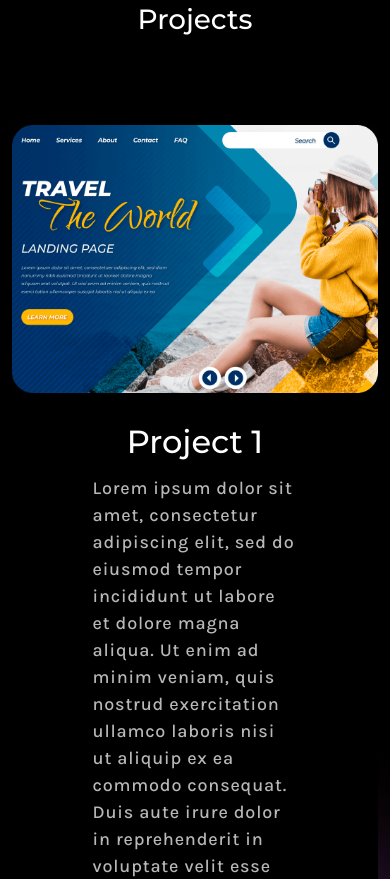
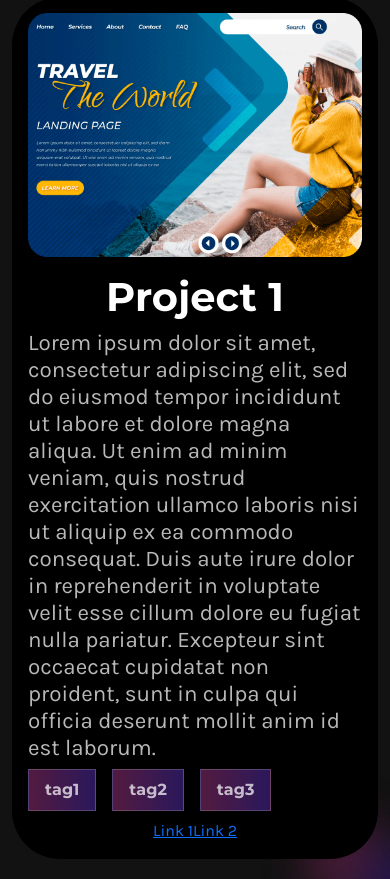
Before and after one commit to Loppersy/Loppersy.github.io, a React (Create React App) app: page / in a window 390 px wide. Shown: the part 920-1799 px from the top of the page. Built offline with nearby package versions, Linux system fonts and the light colour scheme.

Commit message:
navbar mobile transparency fix

```diff
--- a/src/App.css
+++ b/src/App.css
@@ -5,7 +5,6 @@
 @font-face {
   font-family: Karla;
   src: url('./assets/font/Karla-VariableFont_wght.ttf');
-  font-weight: 500;
 }
 * {
   margin: 0;
@@ -78,8 +77,9 @@ p.danger {
   color: red;
 }
 
+/************ Navbar Css ************/
 nav.navbar {
-  padding: 1rem 0;
+  padding: 18px 0;
   position: fixed;
   width: 100%;
   top: 0;
@@ -90,6 +90,7 @@ nav.navbar.scrolled {
   padding: 0px 0;
   background-color: #121212;
 }
+
 nav.navbar a.navbar-brand {
   width: 9%;
 }
@@ -343,124 +344,14 @@ nav.navbar .navbar-toggler[aria-expanded="true"] .navbar-toggler-icon {
 }
 
 /************ Projects Css ************/
-.project {
-  padding: 80px 0;
-  position: relative;
-  background-color: black;
-}
 .project h2 {
-  font-size: 45px;
-  font-weight: 700;
+  font-size: 2.5rem;
+  font-weight: Bold;
   text-align: center;
 }
-.project p {
-  color: #B8B8B8;
-  font-size: 18px;
-  letter-spacing: 0.8px;
-  line-height: 1.5em;
-  margin: 14px auto 30px auto;
-  text-align: center;
-  width: 56%;
-}
-.project .nav.nav-pills {
-  width: 72%;
-  margin: 0 auto;
-  border-radius: 50px;
-  background-color: rgb(255 255 255 / 10%);
-  overflow: hidden;
-}
-.project .nav.nav-pills .nav-item {
-  width: 33.33333%;
-}
-.project .nav.nav-pills .nav-link {
-  background-color: transparent;
-  border-radius: 0;
-  padding: 17px 0;
-  color: #fff;
-  width: 100%;
-  font-size: 17px;
-  letter-spacing: 0.8px;
-  font-weight: 500;
-  position: relative;
-  transition: 0.3s ease-in-out;
-  text-align: center;
-  z-index: 0;
-}
-.project .nav.nav-pills .nav-link::before {
-  content: "";
-  position: absolute;
-  width: 0;
-  height: 100%;
-  background: linear-gradient(90.21deg, #AA367C -5.91%, #4A2FBD 111.58%);
-  top: 0;
-  left: 0;
-  z-index: -1;
-  transition: 0.3s ease-in-out;
-}
-.project .nav.nav-pills .nav-link.active::before {
-  width: 100% !important;
-}
-.project .nav.nav-pills .nav-link.active {
-  border: 1px solid rgba(255, 255, 255, 1);
-}
-.nav-link#projects-tabs-tab-first {
-  border: 1px solid rgba(255, 255, 255, 0.5);
-  border-radius: 55px 0px 0px 55px;
-}
-.nav-link#projects-tabs-tab-second {
-  border-top: 1px solid rgba(255, 255, 255, 0.5);
-  border-bottom: 1px solid rgba(255, 255, 255, 0.5);
-}
-.nav-link#projects-tabs-tab-third {
-  border: 1px solid rgba(255, 255, 255, 0.5);
-  border-radius: 0 55px 55px 0;
-}
-.proj-imgbx {
-  position: relative;
-  border-radius: 30px;
-  overflow: hidden;
-  margin-bottom: 24px;
-}
-.proj-imgbx::before {
-  content: "";
-  background: linear-gradient(90.21deg, #AA367C -5.91%, #4A2FBD 111.58%);
-  opacity: 0.85;
-  position: absolute;
-  width: 100%;
-  height: 0;
-  transition: 0.4s ease-in-out;
-}
-.proj-imgbx:hover::before {
-  height: 100%;
-}
-.proj-txtx {
-  position: absolute;
-  text-align: center;
-  top: 65%;
-  left: 50%;
-  transform: translate(-50%, -50%);
-  transition: 0.5s ease-in-out;
-  opacity: 0;
-  width: 100%;
-}
-.proj-imgbx:hover .proj-txtx {
-  top: 50%;
-  opacity: 1;
-}
-.proj-txtx h4 {
-  font-size: 30px;
-  font-weight: 700;
-  letter-spacing: 0.8px;
-  line-height: 1.1em;
-}
-.proj-txtx span {
-  font-style: italic;
-  font-weight: 400;
-  font-size: 15px;
-  letter-spacing: 0.8px;
-}
+
 .background-image-right {
-  top: 20%;
+  top: 200%;
   position: absolute;
   bottom: 0;
   width: 35%;
@@ -468,116 +359,76 @@ nav.navbar .navbar-toggler[aria-expanded="true"] .navbar-toggler-icon {
   z-index: -4;
 }
 
-/************ Projects Css ************/
-.contact {
-  background: linear-gradient(90.21deg, #AA367C -5.91%, #4A2FBD 111.58%);
-  padding: 60px 0 200px 0;
-}
-.contact img {
-  width: 92%;
-}
-.contact h2 {
-  font-size: 45px;
-  font-weight: 700;
-  margin-bottom: 30px;
-}
-.contact form input, .contact form textarea {
-  width: 100%;
-  background: rgba(255, 255, 255, 0.1);
-  border: 1px solid rgba(255, 255, 255, 0.5);
-  border-radius: 20px;
-  color: #fff;
-  margin: 0 0 8px 0;
-  padding: 18px 26px;
-  font-weight: 500;
-  font-size: 18px;
-  letter-spacing: 0.8px;
-  transition: 0.3s ease-in-out;
-}
-.contact form input:focus, .contact form textarea:focus {
-  background: rgba(255, 255, 255, 1);
-  color: #121212;
-}
-.contact form input::placeholder, .contact form textarea::placeholder {
-  font-size: 16px;
-  font-weight: 400;
-  color: #fff;
-}
-.contact form input:focus::placeholder, .contact form textarea:focus::placeholder {
-  color: #121212;
-  opacity: 0.8;
-}
-.contact form button {
-  font-weight: 700;
-  color: #000;
-  background-color: #fff;
-  padding: 14px 48px;
-  font-size: 18px;
-  margin-top: 25px;
-  border-radius: 0;
-  position: relative;
-  transition: 0.3s ease-in-out;
-}
-.contact form button span {
-  z-index: 1;
-  position: relative;
-}
-.contact form button:hover {
-  color: #fff;
-}
-.contact form button::before {
-  content: "";
-  background: #121212;
-  width: 0;
-  height: 100%;
-  position: absolute;
-  top: 0;
-  left: 0;
-  z-index: 0;
-  transition: 0.3s ease-in-out;
-}
-.contact form button:hover::before {
-  width: 100%;
-}
-
 /* projects */
 .project {
+  padding: 2rem;
+  position: relative;
+  background-color: black;
   display: flex;
   flex-direction: row;
   height: auto;
-  object-fit: contain;
-  max-width: 100%;
+  width: 100%;
+  margin-bottom: 3rem;
+  border-radius: 3rem;
 }
 
 .project img {
   width: 50%;
-  float: left;
   height: auto;
   object-fit: contain;
 }
 
-.project-details {
+.project .project-details {
   width: 50%;
-  float: right;
+  height: auto;
+  margin: 1rem 3rem 2rem 3rem;
 }
+
 .project-details p {
+  width: 100%;
+  height: auto;
+  text-align: left;
+  font-family: Karla, sans-serif;
+  font-weight: normal;
+  font-size: 1.4rem;
+  color: #B8B8B8;
+}
+
+.project-details .project-tags {
+  display: flex;
+  flex-direction: row;
+  flex-wrap: wrap;
   text-align: left;
 }
 
 .project-details .my-tag {
-  justify-content: flex-start;
+  justify-content: center;
   align-items: center;
-  margin: 10px;
-  padding: 7px 10px 7px 10px;
-  background: #ffffff;
-  color: black;
+  margin: .5rem 1rem .5rem 0;
+  padding: .5rem 1rem .5rem 1rem;
+  background: linear-gradient(90.21deg, rgba(170, 54, 124, 0.5) -5.91%, rgba(74, 47, 189, 0.5) 111.58%);
+  border: 0.1rem solid rgba(255, 255, 255, 0.18);
+  display: inline-block;
+  font-weight: bold;
+  font-family: Montserrat, sans-serif;
+  color: rgba(255, 255, 255, 0.71);
 }
 
 
 @media only screen and (max-width: 1000px) {
+
+  .projects {
+    width: 100%;
+    padding: 0rem;
+    margin: 0;
+  }
+
   .project {
+    width: 100%;
     display: flex;
     flex-direction: column;
+    padding: 1rem;
+    margin: 0 0 2rem 0;
   }
 
   .project img {
@@ -585,24 +436,56 @@ nav.navbar .navbar-toggler[aria-expanded="true"] .navbar-toggler-icon {
     float: none;
     height: auto;
     object-fit: contain;
-    padding-bottom: 30px;
+    margin: 0;
+    padding: 0 0 1rem 0;
   }
 
-  .project-details {
+  .project .project-details {
     width: 100%;
     float: none;
     height: auto;
     object-fit: contain;
+    margin: 0;
+    padding: 0;
+  }
+
+  .project .project-details p{
+    width: 100%;
+    padding: 0;
+    margin: 0;
+  }
+
+  .project .project-details .project-tags {
+    width: 100%;
+    padding: 0;
+    margin: 0;
+  }
+
+  .project .project-details .links {
+      width: 100%;
+      padding: 0;
+      margin: 0;
   }
 }
 
-.projects h1 {
-  font-size: 3rem;
-  font-weight: bold;
+.projects{
+  background-color: rgba(0,0,0,0);
+  display: flex;
+  padding: 0;
+  margin: 0;
+  width: auto;
+  height: auto;
 }
 
-.project h2 {
-  font-size: 2rem;
+.projects h1 {
+  aspect-ratio: auto;
+  font-weight: bold;
+  padding: 1rem;
+  backface-visibility: hidden;
+}
+
+.project h1 {
+  font-size: 1rem;
   font-weight: 500;
 }
 
@@ -628,3 +511,82 @@ nav.navbar .navbar-toggler[aria-expanded="true"] .navbar-toggler-icon {
     filter: blur(0);
     transform: translateX(0);
 }
+
+/************ Footer Css ************/
+.footer {
+  padding: 50px 0 50px 0;
+  background-image: url('./assets/img/footer-bg.png');
+  background-position: center center;
+  background-size: cover;
+  background-repeat: no-repeat;
+}
+.newsletter-bx {
+  background: #FFFFFF;
+  border-radius: 55px;
+  color: #121212;
+  padding: 85px 125px;
+  margin-bottom: 80px;
+  margin-top: -122px;
+}
+.newsletter-bx h3 {
+  font-weight: 700;
+  letter-spacing: 0.5px;
+  line-height: 1.2em;
+}
+.new-email-bx {
+  background: #fff;
+  padding: 5px;
+  border-radius: 20px;
+  position: relative;
+  z-index: 0;
+  display: flex;
+  align-items: center;
+}
+.new-email-bx::before {
+  content: "";
+  background: linear-gradient(90.21deg, #AA367C -5.91%, #4A2FBD 111.58%);
+  border-radius: 20px;
+  position: absolute;
+  z-index: -1;
+  top: -1px;
+  left: -1px;
+  bottom: -1px;
+  right: -1px;
+}
+.new-email-bx::after {
+  content: "";
+  background: #fff;
+  border-radius: 20px;
+  position: absolute;
+  z-index: -1;
+  top: 0;
+  left: 0;
+  bottom: 0;
+  right: 0;
+}
+.new-email-bx input {
+  width: 100%;
+  color: #121212;
+  font-weight: 500;
+  background: transparent;
+  border: 0;
+  padding: 0 15px;
+}
+.new-email-bx button {
+  background: linear-gradient(90.21deg, #AA367C -5.91%, #4A2FBD 111.58%);
+  padding: 20px 65px;
+  color: #fff;
+  font-weight: 500;
+  letter-spacing: 0.5px;
+  border-radius: 18px;
+}
+.footer img {
+  width: 26%;
+}
+.footer p {
+  font-weight: 400;
+  font-size: 14px;
+  color: #B8B8B8;
+  letter-spacing: 0.5px;
+  margin-top: 20px;
+}
--- a/src/App.js
+++ b/src/App.js
@@ -3,6 +3,7 @@ import './App.css';
 import {NavBar} from './components/NavBar';
 import {Banner} from './components/Banner';
 import {Projects} from './components/Projects';
+import {Footer} from './components/Footer';
 import 'bootstrap/dist/css/bootstrap.min.css';
 import {useEffect} from "react";
 
@@ -32,7 +33,7 @@ function App() {
             {/*<Skills />*/}
             <Projects/>
             {/*<Contact />*/}
-            {/*<Footer />*/}
+            <Footer />
         </div>
     );
 }
--- /dev/null
+++ b/src/components/Footer.js
@@ -0,0 +1,27 @@
+import { Container, Row, Col } from "react-bootstrap";
+import logo from "../assets/img/logo.svg";
+import navIcon1 from "../assets/img/nav-icon1.svg";
+import navIcon2 from "../assets/img/nav-icon2.svg";
+import navIcon3 from "../assets/img/nav-icon3.svg";
+
+export const Footer = () => {
+    return (
+        <footer className="footer">
+            <Container>
+                <Row className="align-items-center">
+                    <Col size={12} sm={6}>
+                        <img src={logo} alt="Logo" />
+                    </Col>
+                    <Col size={12} sm={6} className="text-center text-sm-end">
+                        <div className="social-icon">
+                            <a href="#"><img src={navIcon1} alt="Icon" /></a>
+                            <a href="#"><img src={navIcon2} alt="Icon" /></a>
+                            <a href="#"><img src={navIcon3} alt="Icon" /></a>
+                        </div>
+                        <p>Copyright 2022. All Rights Reserved</p>
+                    </Col>
+                </Row>
+            </Container>
+        </footer>
+    )
+}
--- a/src/components/NavBar.js
+++ b/src/components/NavBar.js
@@ -13,14 +13,23 @@ export const NavBar = () => {
 
     useEffect(() => {
         const onScroll = () => {
-            if (window.scrollY > 50) {
+            if (window.scrollY > 50 ){
                 setScrolled(true);
-            } else {
+            } else if (window.innerWidth >= 768){
+                setScrolled(false);
+            }
+        }
+
+        const onResize = () => {
+            if (window.innerWidth < 768) {
+                setScrolled(true);
+            } else if (window.scrollY < 50){
                 setScrolled(false);
             }
         }
 
         window.addEventListener('scroll', onScroll);
+        window.addEventListener('resize', onResize);
 
         return () => window.removeEventListener('scroll', onScroll);
     }, []);
@@ -41,8 +50,8 @@ export const NavBar = () => {
                 <Navbar.Collapse id="basic-navbar-nav">
                     <Nav className="ms-auto">
                         <Nav.Link href="#home" className={activeLink === 'home' ? 'active navbar-link' : 'navbar-link'} onClick={() => onUpdateActiveLink('home')}>Home</Nav.Link>
-                        <Nav.Link href="#skills" className={activeLink === 'skills' ? 'active navbar-link' : 'navbar-link'} onClick={() => onUpdateActiveLink('skills')}>Skills</Nav.Link>
-                        <Nav.Link href="#project" className={activeLink === 'project' ? 'active navbar-link' : 'navbar-link'} onClick={() => onUpdateActiveLink('project')}>Projects</Nav.Link>
+                        {/*<Nav.Link href="#skills" className={activeLink === 'skills' ? 'active navbar-link' : 'navbar-link'} onClick={() => onUpdateActiveLink('skills')}>Skills</Nav.Link>*/}
+                        <Nav.Link href="#projects" className={activeLink === 'projects' ? 'active navbar-link' : 'navbar-link'} onClick={() => onUpdateActiveLink('projects')}>Projects</Nav.Link>
                     </Nav>
                     <span className="navbar-text">
               <div className="social-icon">
--- a/src/components/Project.js
+++ b/src/components/Project.js
@@ -1,21 +1,30 @@
 import React from "react";
 
 export function Project(props) {
-
+    let image1
+    let image2
+    if(props.imageLocation === "left") {
+        image1 = <img src={props.image} alt={props.title}/>;
+    } else {
+        image2 = <img src={props.image} alt={props.title}/>;
+    }
     return (
         <div className="project">
-            <img src={props.image} alt={props.title} />
+            {image1}
             <div className="project-details">
                 <h2>{props.title}</h2>
                 <p>{props.description}</p>
+                <section className="project-tags">
                 {props.tags.map((tag) => (
                     <span className="my-tag" key={tag}>{tag}</span>
                 ))}
+                </section>
                 <div className="project-links">
                     <a href={props.link1}>{props.link1Text}</a>
                     <a href={props.link2}>{props.link2Text}</a>
                 </div>
             </div>
+            {image2}
         </div>
     );
 }
--- a/src/components/Projects.js
+++ b/src/components/Projects.js
@@ -17,6 +17,7 @@ export const Projects = () => {
             link1Text: "Link 1",
             link2: "https://example.com",
             link2Text: "Link 2",
+            imageLocation: "left",
         },
         {
             image: projImg2,
@@ -27,6 +28,7 @@ export const Projects = () => {
             link1Text: "Link 1",
             link2: "https://example.com",
             link2Text: "Link 2",
+            imageLocation: "right",
         },
         {
             image: projImg3,
@@ -37,13 +39,14 @@ export const Projects = () => {
             link1Text: "Link 1",
             link2: "https://example.com",
             link2Text: "Link 2",
+            imageLocation: "left",
         },
     ];
 
     return (
-        <section className="project" id="project">
+        <section className="projects" id="projects">
             <Container>
-                <h1>Projects</h1>
+                <h1>PROJECTS</h1>
                 <Row>
                     <Col size={12}>
                         <Project {...projects[0]} />
```
